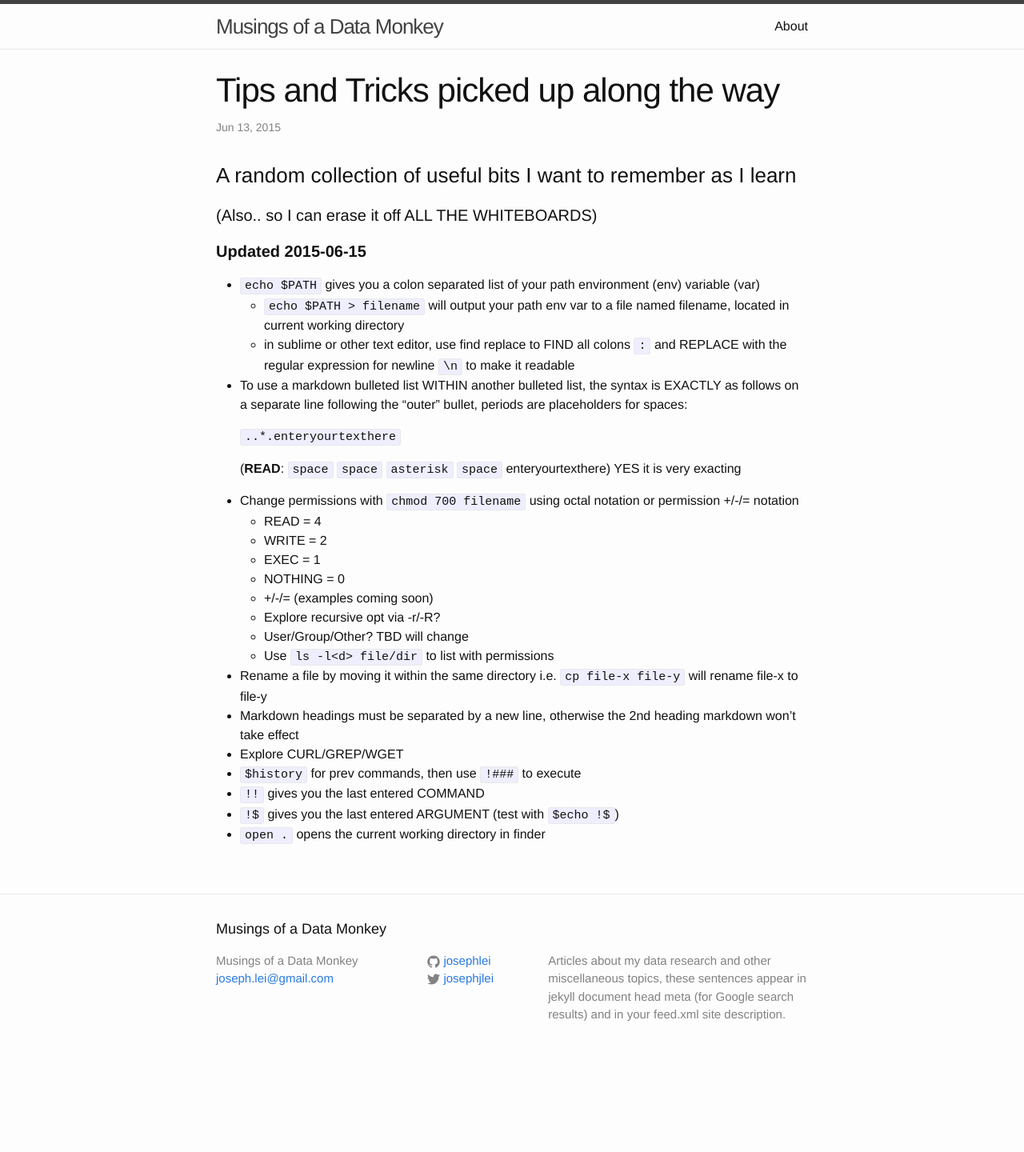
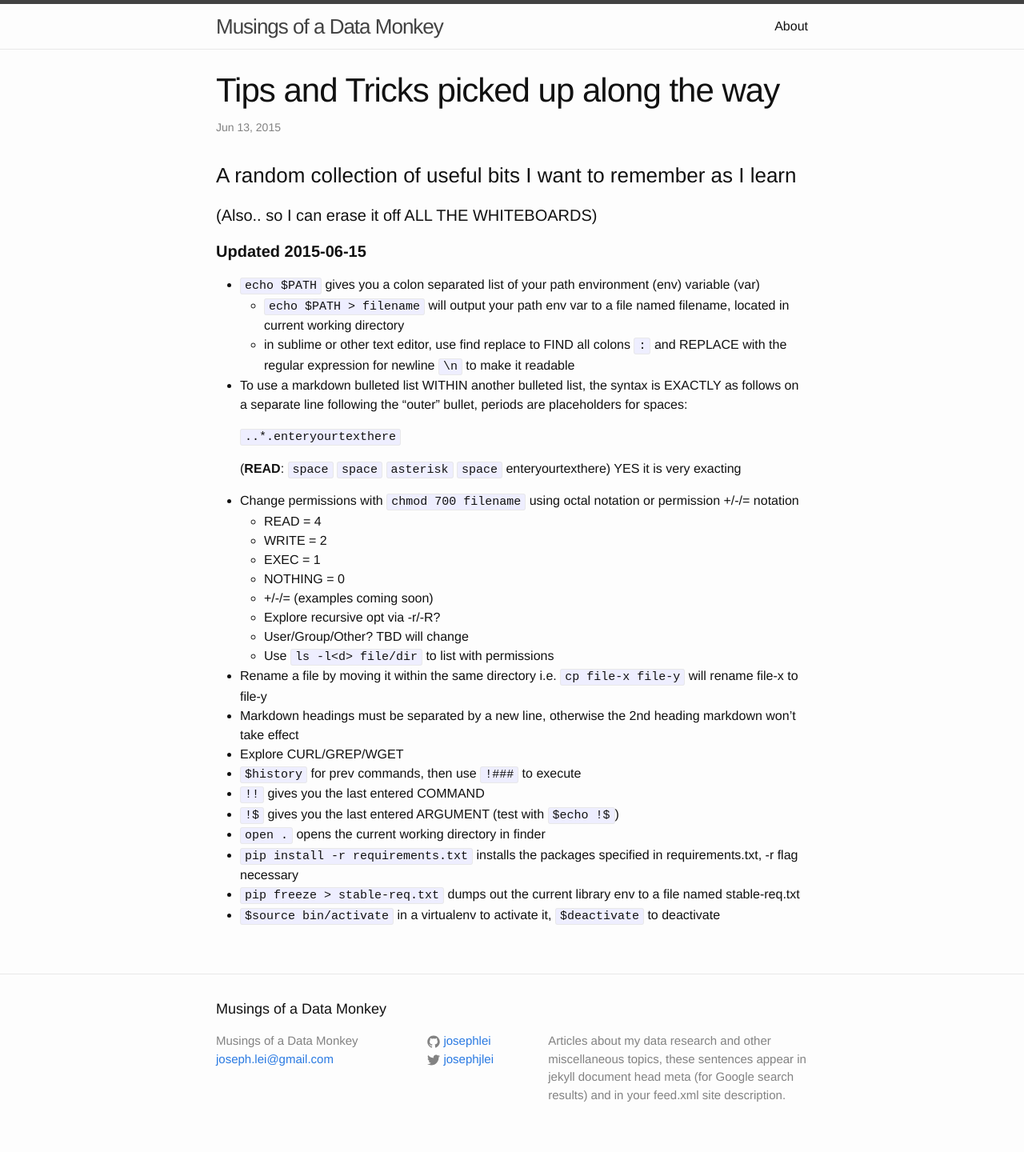
Before and after one commit to josephlei/jjl-website, a Jekyll site: the page built from _posts/2015-06-13-tips-and-tricks.markdown, in a window 1280 px wide. Shown: the whole page at 80% size. Built offline with Jekyll 4.4.1, drawn with Linux system fonts in a browser that asks for light colours; before the commit the page ends 1340 px from its top, so only the background shows below that.

Commit message:
direct shell update

```diff
--- a/_posts/2015-06-13-tips-and-tricks.markdown
+++ b/_posts/2015-06-13-tips-and-tricks.markdown
@@ -37,3 +37,6 @@ published: true
 * `!!` gives you the last entered COMMAND
 * `!$` gives you the last entered ARGUMENT (test with `$echo !$`)
 * `open .` opens the current working directory in finder
+* `pip install -r requirements.txt` installs the packages specified in requirements.txt, -r flag necessary
+* `pip freeze > stable-req.txt` dumps out the current library env to a file named stable-req.txt
+* `$source bin/activate` in a virtualenv to activate it, `$deactivate` to deactivate
```
